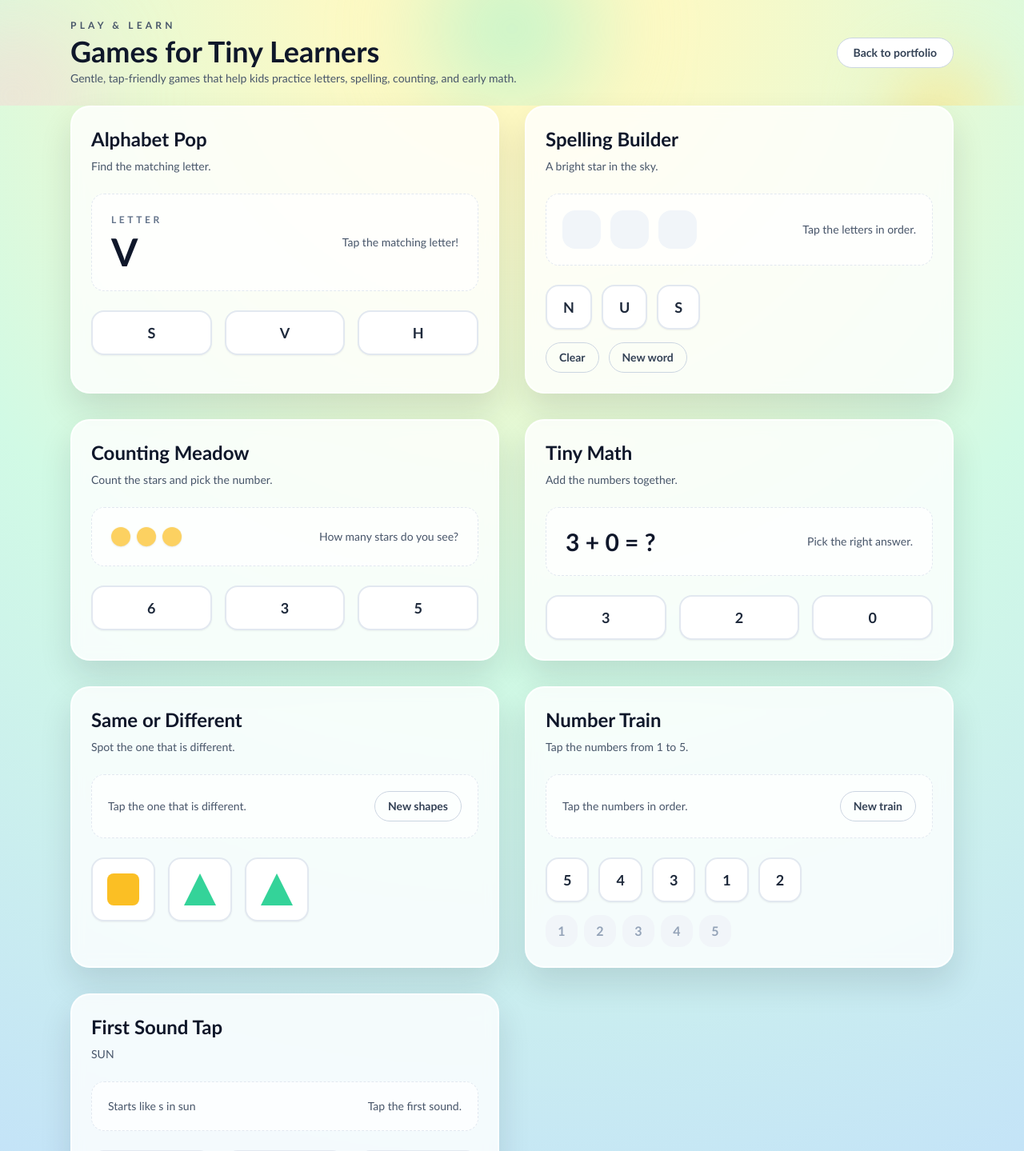
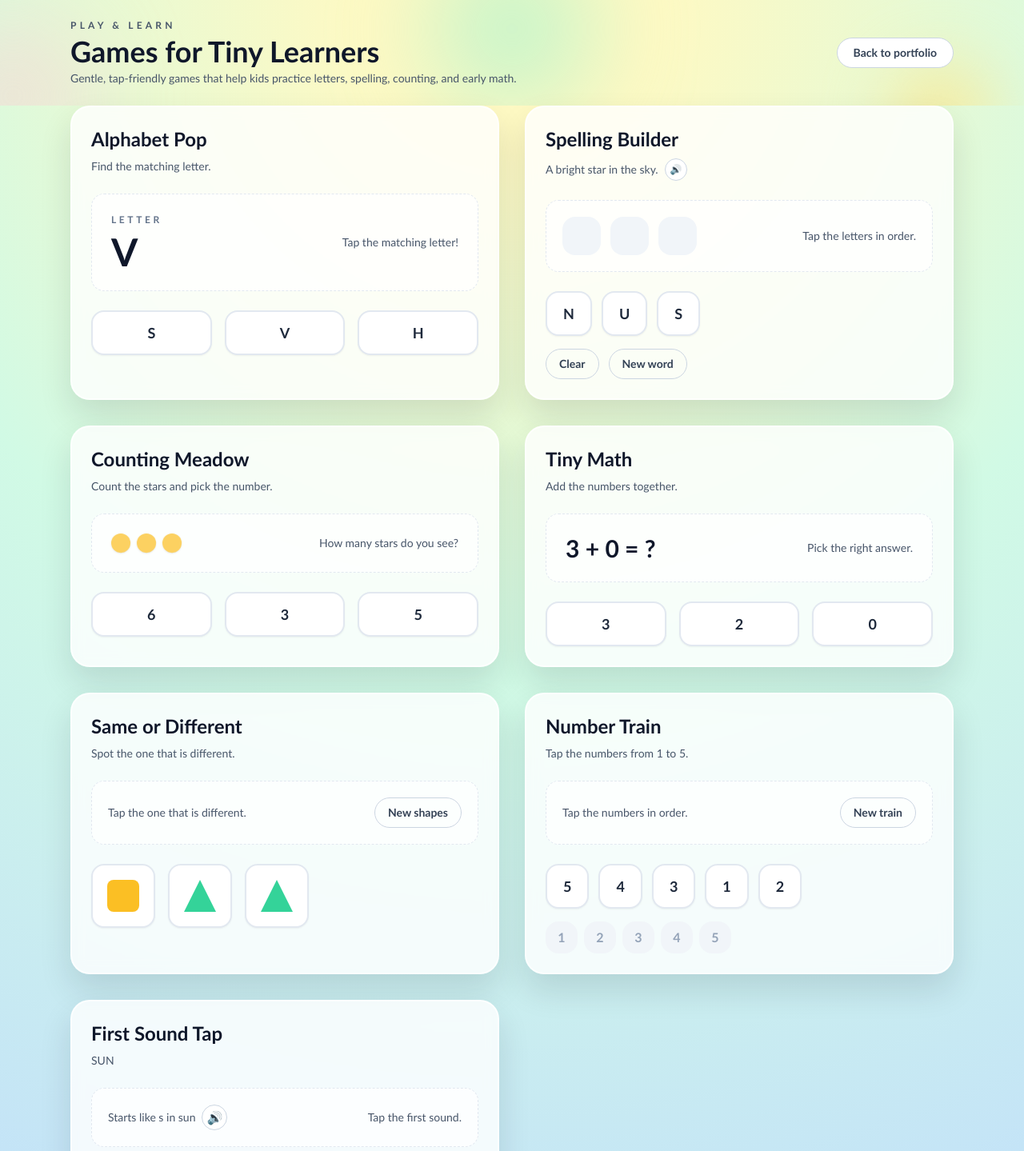
Before and after one commit to bcstryker/portfolio-site, a Next.js app: page /games in a window 1280 px wide. Shown: the top 1439 px of the page at 80% size. Built offline with nearby package versions, Linux system fonts and the light colour scheme.

Commit message:
added FasTrax to resume and added sound to games

```diff
--- a/app/games/page.tsx
+++ b/app/games/page.tsx
@@ -117,7 +117,7 @@ function GameCard({
 }: {
   children: ReactNode;
   title: string;
-  subtitle: string;
+  subtitle: ReactNode;
   className?: string;
 }) {
   return (
@@ -126,7 +126,7 @@ function GameCard({
     >
       <div className="space-y-2">
         <h2 className="text-2xl font-semibold text-slate-900">{title}</h2>
-        <p className="text-sm text-slate-600">{subtitle}</p>
+        <div className="text-sm text-slate-600">{subtitle}</div>
       </div>
       <div className="mt-6">{children}</div>
     </section>
@@ -148,6 +148,15 @@ function ChoiceButton({label, onClick, disabled}: {label: string; onClick: () =>
       {label}
     </button>
   );
+}
+
+function speakText(text: string) {
+  if (typeof window === "undefined" || !("speechSynthesis" in window)) return;
+  window.speechSynthesis.cancel();
+  const utterance = new SpeechSynthesisUtterance(text);
+  utterance.rate = 0.9;
+  utterance.pitch = 1.1;
+  window.speechSynthesis.speak(utterance);
 }
 
 export default function GamesPage() {
@@ -332,7 +341,23 @@ export default function GamesPage() {
             </div>
           </GameCard>
 
-          <GameCard title="Spelling Builder" subtitle={wordRound.clue} className="games-fade games-fade-delay-2">
+          <GameCard
+            title="Spelling Builder"
+            subtitle={
+              <span className="inline-flex items-center gap-2">
+                <span>{wordRound.clue}</span>
+                <button
+                  type="button"
+                  onClick={() => speakText(wordRound.clue)}
+                  className="inline-flex h-7 w-7 items-center justify-center rounded-full border border-slate-300 bg-white text-xs"
+                  aria-label="Read the clue aloud"
+                >
+                  🔊
+                </button>
+              </span>
+            }
+            className="games-fade games-fade-delay-2"
+          >
             <div className="flex flex-wrap items-center justify-between gap-4 rounded-2xl border border-dashed border-slate-200 bg-white/70 p-5">
               <div className="flex gap-3">
                 {wordLetters.map((letter, index) => (
@@ -489,7 +514,17 @@ export default function GamesPage() {
 
           <GameCard title="First Sound Tap" subtitle={soundRound.pick.word.toUpperCase()} className="games-fade games-fade-delay-3">
             <div className="flex flex-wrap items-center justify-between gap-4 rounded-2xl border border-dashed border-slate-200 bg-white/70 p-5">
-              <p className="text-sm text-slate-600">{soundRound.pick.clue}</p>
+              <div className="flex items-center gap-2 text-sm text-slate-600">
+                <span>{soundRound.pick.clue}</span>
+                <button
+                  type="button"
+                  onClick={() => speakText(`${soundRound.pick.word}. ${soundRound.pick.clue}`)}
+                  className="inline-flex h-8 w-8 items-center justify-center rounded-full border border-slate-300 bg-white text-base"
+                  aria-label="Read the clue aloud"
+                >
+                  🔊
+                </button>
+              </div>
               <p className="text-sm text-slate-600">{soundMessage}</p>
             </div>
             <div className="mt-6 grid grid-cols-3 gap-4">
```
Also changed, not shown: content/profile.ts (+14 -3 lines).
